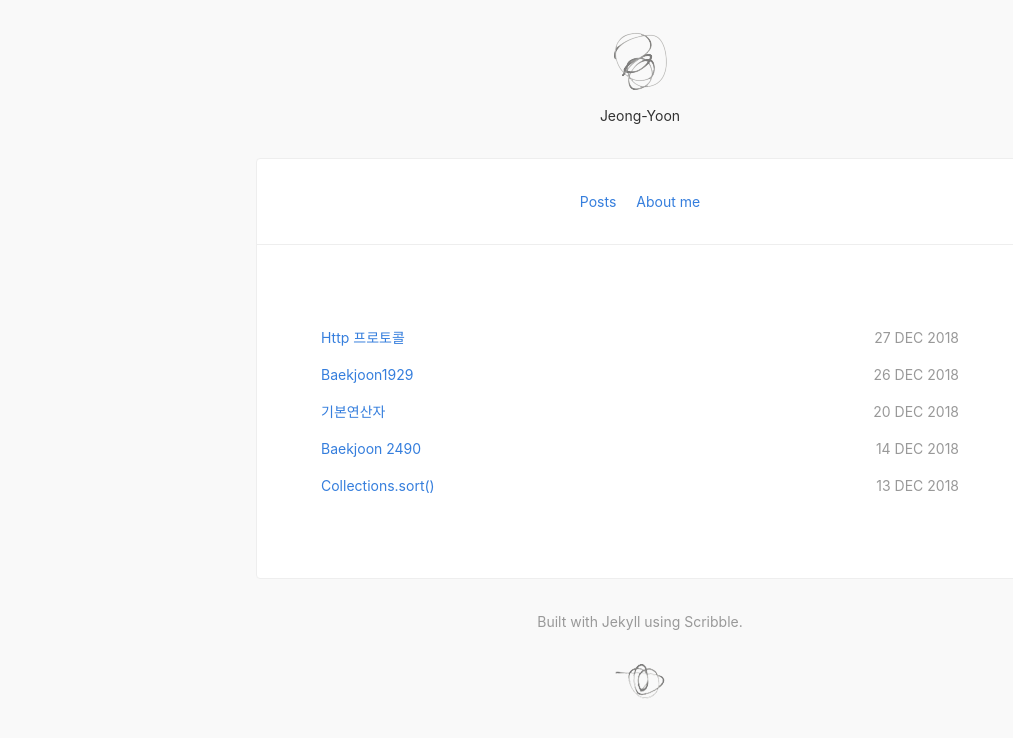
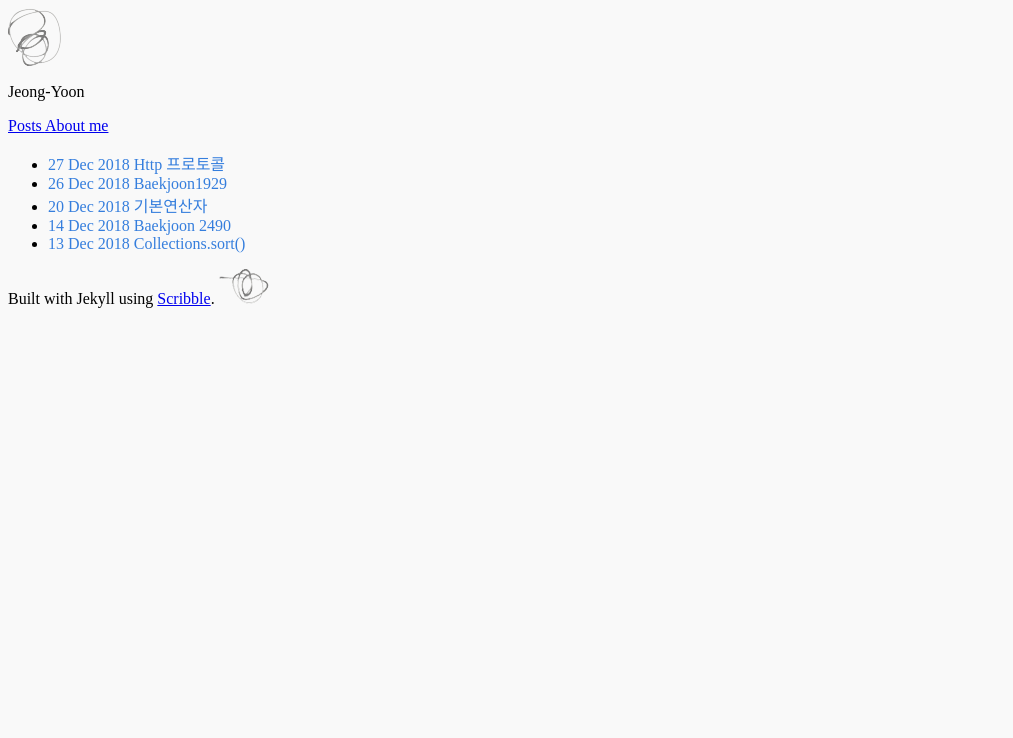
Before and after one commit to Jeong-Yoon/Jeong-Yoon.github.io, a Jekyll site: the page built from index.html, in a window 1280 px wide. Shown: the top 738 px of the page, without its empty margins (0-1013 px from the left). Built offline with Jekyll 4.4.1, drawn with Linux system fonts in a browser that asks for light colours; nearby versions of some CDN libraries.

Commit message:
Update style.css

```diff
--- a/stylesheets/style.css
+++ b/stylesheets/style.css
@@ -1,4 +1,4 @@
-@import "https://unpkg.com/tachyons@4.6.1/css/tachyons.min.css";
+/* @import "https://unpkg.com/tachyons@4.6.1/css/tachyons.min.css"; */
 @import "https://fonts.googleapis.com/css?family=Nanum+Gothic|Noto+Sans&subset=korean";
 /* @import url('https://fonts.googleapis.com/css?family=Nanum+Gothic|Noto+Sans&subset=korean'); */
 
```
